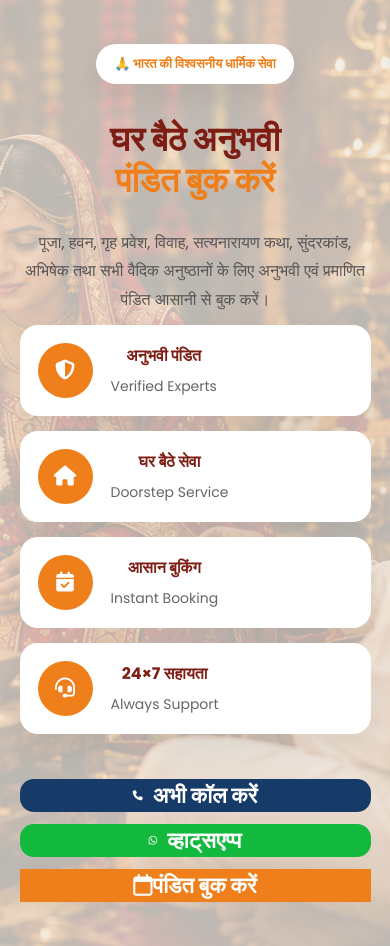
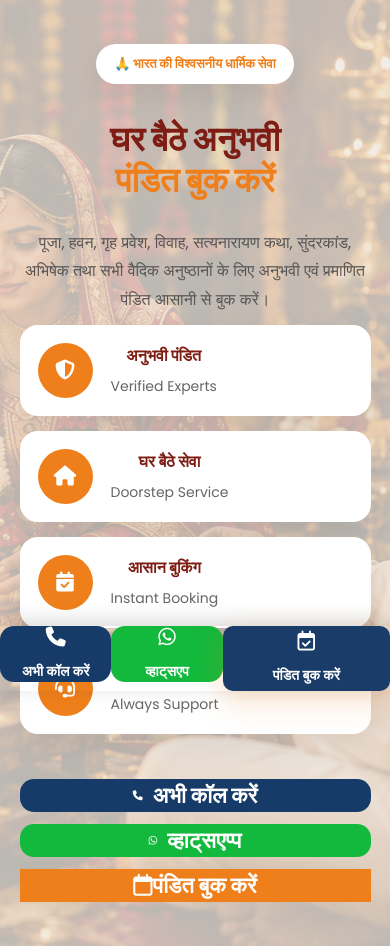
Before and after one commit to dhruvpandey11/pandithire, a Django app: page / in a window 390 px wide. Shown: the part 153-1099 px from the top of the page. Run offline with Django 4.2, Linux system fonts and the light colour scheme.

Commit message:
responsive fixes

```diff
--- a/home/static/css/style.css
+++ b/home/static/css/style.css
@@ -118,3 +118,61 @@ img{
         width: 100%;
     }
 }
+
+/* ===========================
+   Mobile Sticky Bottom Bar
+=========================== */
+
+.mobile-bottom-bar{
+    position:fixed;
+    bottom:0;
+    left:0;
+    width:100%;
+    height:65px;
+    display:none;
+    z-index:9999;
+    box-shadow:0 -5px 20px rgba(0,0,0,.15);
+}
+
+.mobile-bottom-bar a{
+    flex:1;
+    display:flex;
+    flex-direction:column;
+    justify-content:center;
+    align-items:center;
+    color:#fff;
+    text-decoration:none;
+    font-size:14px;
+    font-weight:600;
+}
+
+.mobile-bottom-bar i{
+    font-size:20px;
+    margin-bottom:4px;
+}
+
+.call-btn{
+    background:#ff5b00;
+}
+
+.whatsapp-btn{
+    background:#14b63d;
+}
+
+.book-btn{
+    background:#0d3d77;
+}
+
+/* Show only on phones */
+
+@media(max-width:768px){
+
+    .mobile-bottom-bar{
+        display:flex;
+    }
+
+    body{
+        padding-bottom:70px;
+    }
+
+}
--- a/home/templates/home/base.html
+++ b/home/templates/home/base.html
@@ -267,5 +267,25 @@
 {% block extra_js %}
 {% endblock %}
 
+<!-- Mobile Bottom Bar -->
+<div class="mobile-bottom-bar">
+
+    <a href="tel:+919876543210" class="call-btn">
+        <i class="fa-solid fa-phone"></i>
+        <span>अभी कॉल करें</span>
+    </a>
+
+    <a href="https://wa.me/919876543210" target="_blank" class="whatsapp-btn">
+        <i class="fa-brands fa-whatsapp"></i>
+        <span>व्हाट्सएप</span>
+    </a>
+
+    <a href="#booking" class="book-btn">
+        <i class="fa-regular fa-calendar-check"></i>
+        <span>पंडित बुक करें</span>
+    </a>
+
+</div>
+
 </body>
 </html>
```
